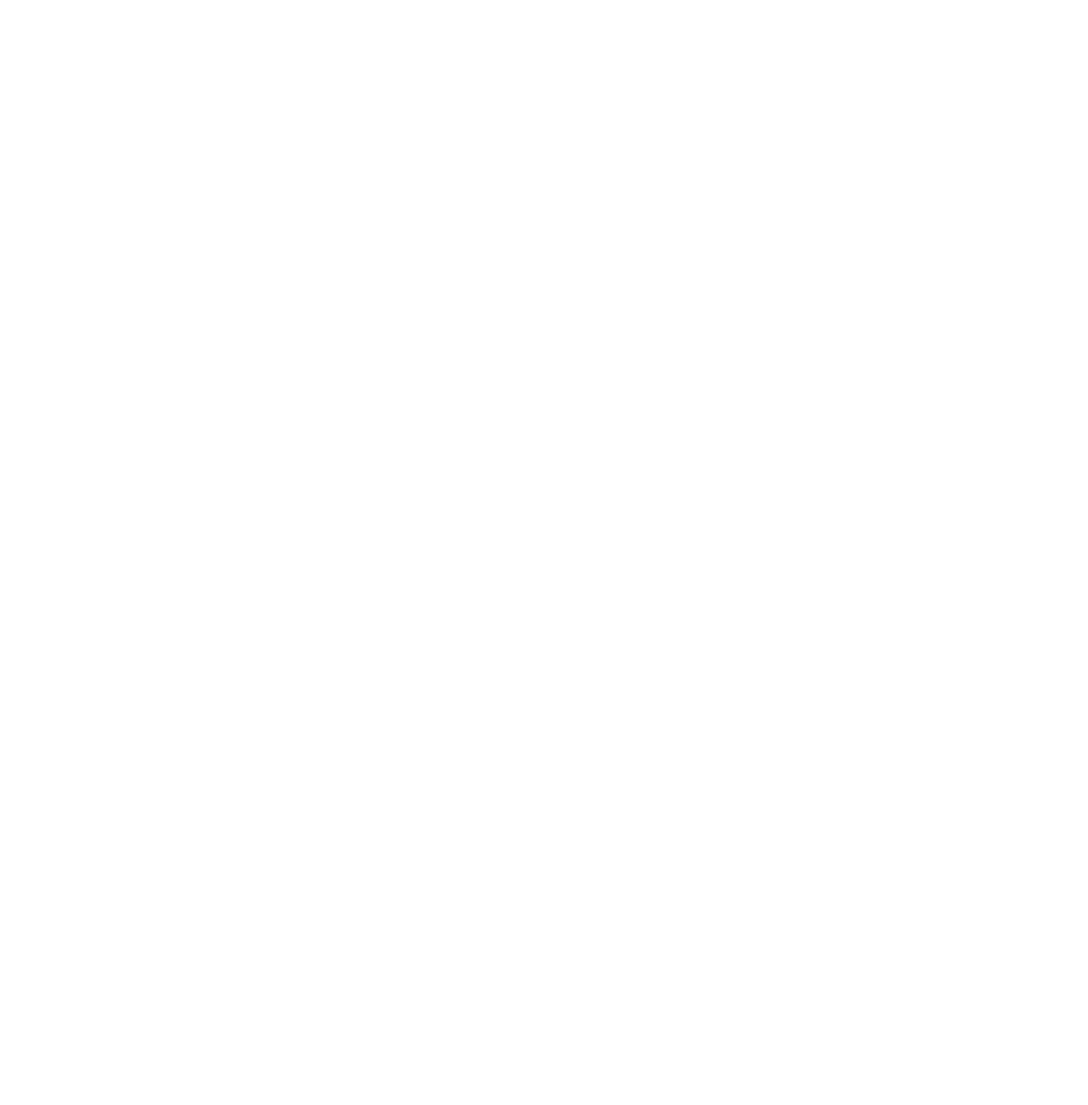
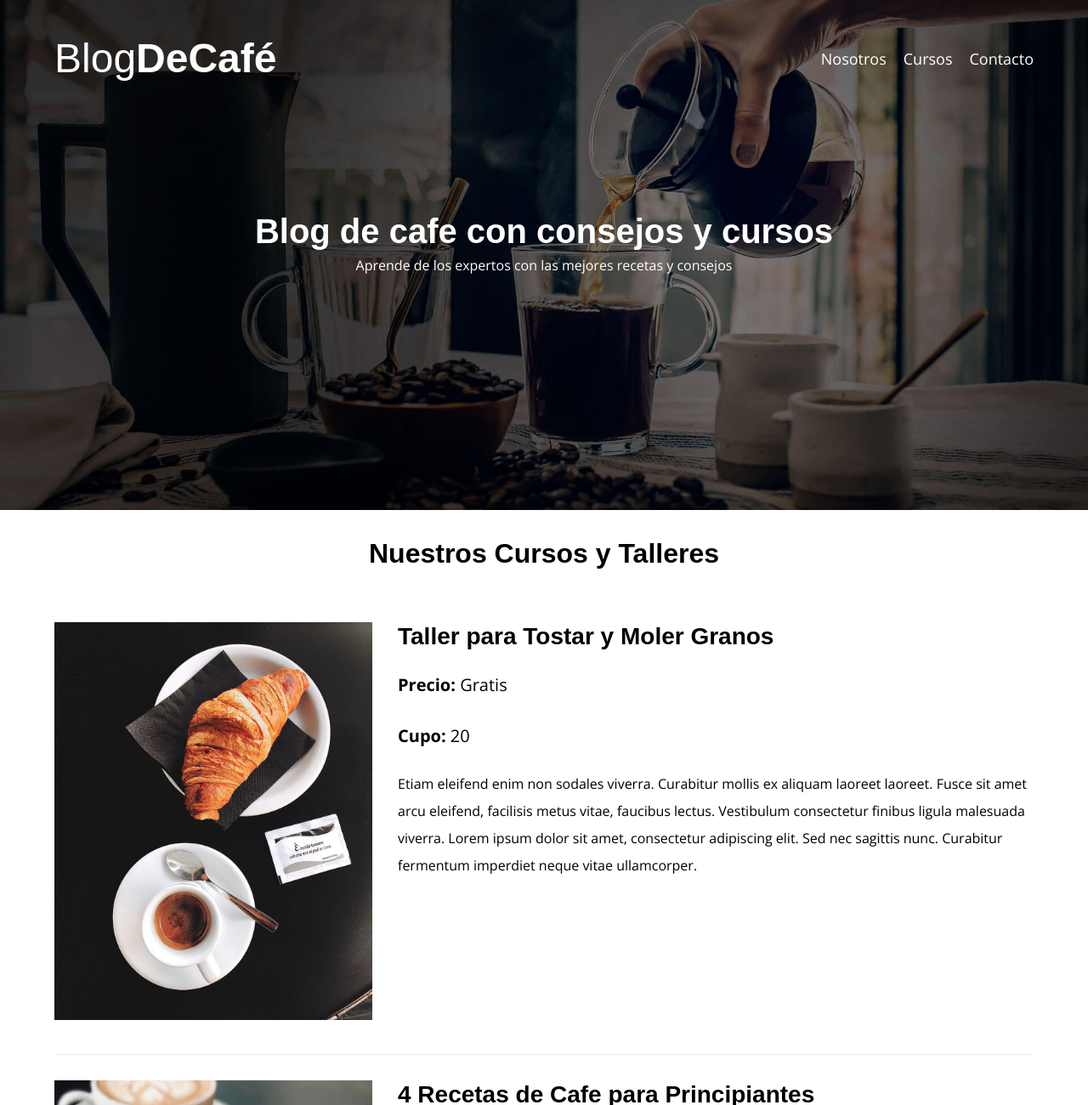
Before and after one commit to NizarindanyLuna21/III.BlogCafe_WebDesign, a plain HTML site: page html/cursos.html in a window 1280 px wide. Shown: the top 1300 px of the page at 85% size. Before the commit the page ends 800 px from the top, so only its background shows below. Drawn offline with nearby package versions, Linux system fonts and the light colour scheme.

Commit message:
Finalizado de Pagina Cursos

```diff
--- a/css/styles.css
+++ b/css/styles.css
@@ -182,3 +182,31 @@ img {
         column-gap: 3rem;
     }
 }
+
+/* Cursos */
+
+.taller {
+    padding: 3rem 0;
+    border-bottom: 1px solid var(--claro);
+}
+@media (min-width: 768px) {
+    .taller {
+        display: grid;
+        grid-template-columns: 1fr 2fr;
+        column-gap: 3rem;
+    }
+}
+.taller:last-of-type {
+    padding-bottom: 0;
+    border: none;
+}
+.taller__label {
+    font-weight: 700;
+}
+.taller__span {
+    font-weight: 400;
+}
+.taller__span,
+.taller__label {
+    font-size: 2rem;
+}
--- a/html/cursos.html
+++ b/html/cursos.html
@@ -0,0 +1,104 @@
+<!DOCTYPE html>
+<html lang="en">
+<head>
+    <meta charset="UTF-8">
+    <meta name="viewport" content="width=device-width, initial-scale=1.0">
+    <link rel="stylesheet" href="/css/normalize.css">
+    <link rel="stylesheet" href="/css/styles.css">
+    <link rel="preconnect" href="https://fonts.googleapis.com">
+    <link rel="preconnect" href="https://fonts.gstatic.com" crossorigin>
+    <link href="https://fonts.googleapis.com/css2?family=Open+Sans:ital,wght@0,300..800;1,300..800&display=swap" rel="stylesheet">
+    <title>BlogCoffee | Cursos</title>
+</head>
+<body>
+    <header class="header">
+        <div class="contenedor">
+            <div class="barra">
+                <a href="../index.html" class="logo">
+                    <h1 class="logo__nombre no-margin centrar-texto">Blog<span class="logo__bold">DeCafé</span></h1>
+                </a>
+                <nav class="navegacion ">
+                    <a href="/html/nosotros.html" class="navegacion__enlace">Nosotros</a>
+                    <a href="/html/cursos.html" class="navegacion__enlace">Cursos</a>
+                    <a href="/html/contacto.html" class="navegacion__enlace">Contacto</a>
+                </nav>
+            </div>
+        </div>
+
+        <div class="header__texto">
+            <h2 class="no-margin">Blog de cafe con consejos y cursos</h2>
+            <p class="no-margin">Aprende de los expertos con las mejores recetas y consejos</p>
+        </div>
+    </header>
+
+        <main class="contenedor">
+            <h3 class="centrar-texto">Nuestros Cursos y Talleres</h3>
+            <div class="taller">
+                <div>
+                    <img src="/img/curso1.jpg" alt="Curso 1">
+                </div>
+                <div class="taller__info">
+                    <h4 class="taller__titulo no-margin">Taller para Tostar y Moler Granos</h4>
+                    <p class="taller__label">Precio: <span class="taller__span">Gratis</span></p>
+                    <p class="taller__label">Cupo: <span class="taller__span">20</span></p>
+                    <p class="taller__texto">Etiam eleifend enim non sodales viverra. Curabitur mollis ex aliquam
+                         laoreet laoreet. Fusce sit amet arcu eleifend, facilisis metus vitae,
+                         faucibus lectus. Vestibulum consectetur finibus ligula malesuada
+                         viverra. Lorem ipsum dolor sit amet, consectetur adipiscing elit.
+                         Sed nec sagittis nunc. Curabitur fermentum imperdiet neque vitae
+                        ullamcorper.</p>
+                </div>
+            </div> <!--.curso-->
+
+            <div class="taller">
+                <div class="taller__imagen">
+                    <img src="/img/curso2.jpg" alt="Curso 1">
+                </div>
+                <div class="taller__info">
+                    <h4 class="taller__titulo no-margin">4 Recetas de Cafe para Principiantes</h4>
+                    <p class="taller__label">Precio: <span class="taller__span">Gratis</span></p>
+                    <p class="taller__label">Cupo: <span class="taller__span">20</span></p>
+                    <p class="taller__texto">Etiam eleifend enim non sodales viverra. Curabitur mollis ex aliquam
+                         laoreet laoreet. Fusce sit amet arcu eleifend, facilisis metus vitae,
+                         faucibus lectus. Vestibulum consectetur finibus ligula malesuada
+                         viverra. Lorem ipsum dolor sit amet, consectetur adipiscing elit.
+                         Sed nec sagittis nunc. Curabitur fermentum imperdiet neque vitae
+                        ullamcorper.</p>
+                </div>
+            </div> <!--.curso-->
+
+            <div class="taller">
+                <div class="taller__imagen">
+                    <img src="/img/curso3.jpg" alt="Curso 1">
+                </div>
+                <div class="taller__info">
+                    <h4 class="taller__titulo no-margin">Tecnicas de extraccion de cafe</h4>
+                    <p class="taller__label">Precio: <span class="taller__span">Gratis</span></p>
+                    <p class="taller__label">Cupo: <span class="taller__span">20</span></p>
+                    <p class="taller__texto">Etiam eleifend enim non sodales viverra. Curabitur mollis ex aliquam
+                         laoreet laoreet. Fusce sit amet arcu eleifend, facilisis metus vitae,
+                         faucibus lectus. Vestibulum consectetur finibus ligula malesuada
+                         viverra. Lorem ipsum dolor sit amet, consectetur adipiscing elit.
+                         Sed nec sagittis nunc. Curabitur fermentum imperdiet neque vitae
+                        ullamcorper.</p>
+                </div>
+            </div> <!--.curso-->
+        </main>
+
+    <footer class="footer">
+        <div class="contenedor">
+            <div class="barra">
+                <a href="index.html" class="logo">
+                    <h1 class="logo__nombre no-margin centrar-texto">Blog<span class="logo__bold">DeCafé</span></h1>
+                </a>
+                <nav class="navegacion ">
+                    <a href="/html/nosotros.html" class="navegacion__enlace">Nosotros</a>
+                    <a href="/html/cursos.html" class="navegacion__enlace">Cursos</a>
+                    <a href="/html/contacto.html" class="navegacion__enlace">Contacto</a>
+                </nav>
+            </div>
+        </div>
+    </footer>
+
+</body>
+</html>
```
